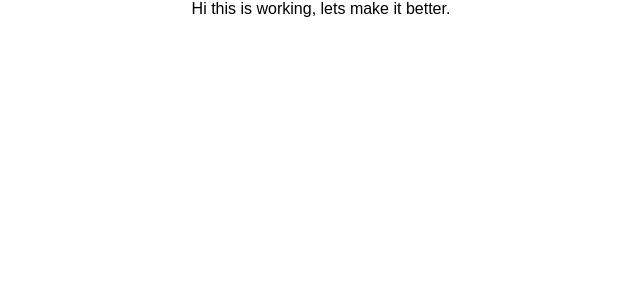
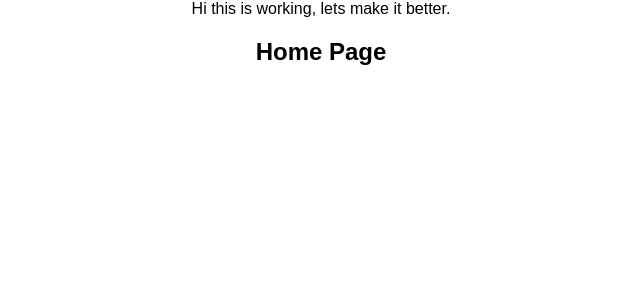
Before and after one commit to andydurette/huddle, a React (Create React App) app in the folder client/: page / in a window 1280 px wide. Shown: the top 300 px of the page, without its empty margins (319-959 px from the left). Built offline with nearby package versions, Linux system fonts and the light colour scheme.

Commit message:
added home+schedule component routes

```diff
--- a/client/src/App.js
+++ b/client/src/App.js
@@ -1,6 +1,8 @@
 import React from "react";
 import {AppProvider} from './utils/AppContext';
-import { BrowserRouter as Router, Switch/*, Route*/} from "react-router-dom";
+import { BrowserRouter as Router, Switch, Route} from "react-router-dom";
+import Home from "./components/home";
+import Schedule from "./components/schedule";
 import "./scss/App.scss";
 
 function App() {
@@ -14,8 +16,8 @@ function App() {
         Hi this is working, lets make it better.
           <div id="wrapper-contents">
           <Switch>
-           {/* <Route path="/" exact activeClassName='is-active' component={Home}></Route> */}
-           {/* <Route path="/saved" activeClassName='is-active' component={SavedBooks}></Route> */}
+           <Route path="/" exact activeClassName='is-active' component={Home}></Route>
+           <Route path="/saved" activeClassName='is-active' component={Schedule}></Route>
           </Switch>
           </div>
         {/*  <Footer/> */}
--- /dev/null
+++ b/client/src/components/home.js
@@ -0,0 +1,12 @@
+import React from 'react';
+
+function Home() {
+    return (
+        <div>
+            <h1>Home Page</h1>
+        </div>
+
+    )
+}
+
+export default Home;
--- /dev/null
+++ b/client/src/components/schedule.js
@@ -0,0 +1,9 @@
+import React from 'react';
+
+function Schedule() {
+    return(
+        <h1>Hello Schedule</h1>
+    )
+}
+
+export default Schedule;
```
